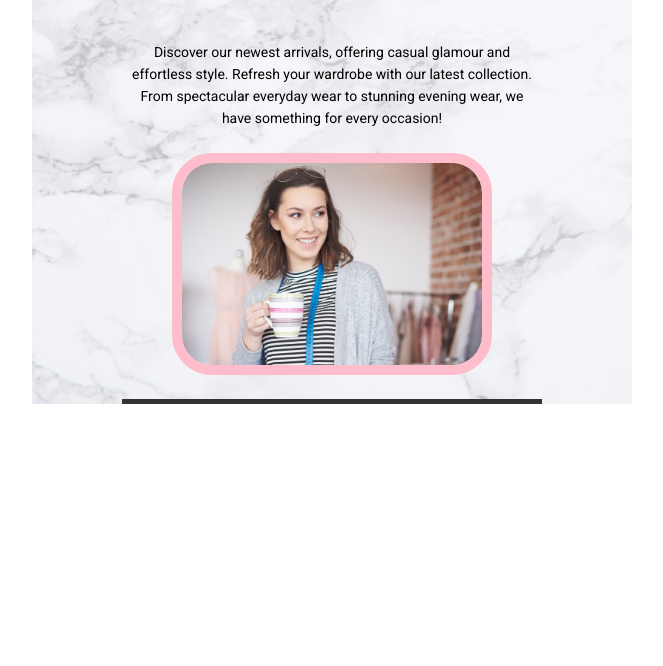
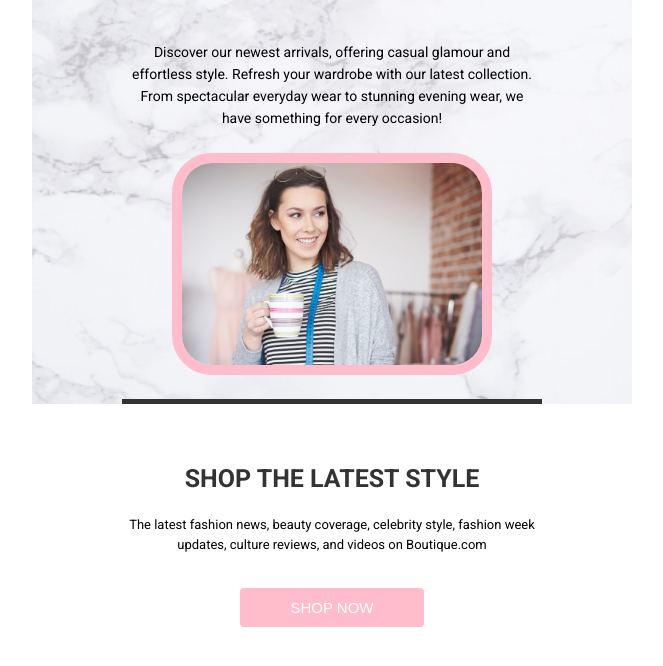
Before and after one commit to LucasPerrotaRoriz/Fashion-Promotional-Email-01, a plain HTML site: page index.html in a window 1280 px wide. Shown: the part 326-992 px from the top of the page, without its empty margins (308-971 px from the left). Before the commit the page ends 800 px from the top, so only its background shows below. Drawn offline with Linux system fonts and the light colour scheme.

Commit message:
Style section

```diff
--- a/index.html
+++ b/index.html
@@ -331,7 +331,56 @@
                 </tr>
                 <!--Email Main : END -->
 
+                <!--Email Style : BEGIN -->
+                <tr>
+                    <td style="background-color: #ffffff;">
+                        <table role="presentation" cellpadding="0" cellspacing="0" border="0" width="100%">
+                            <!-- Clear Spacer : BEGIN -->
+                            <tr>
+                                <td aria-hidden="true" height="40" style="font-size: 0px; line-height: 0px;">
+                                    &nbsp;
+                                </td>
+                            </tr>
+                            <!-- Clear Spacer : END -->
 
+                            <tr>
+                                <td align="center" style="font-family: 'Roboto', 'Helvetica Neue', Helvetica, Arial, 'Lucida Grande', sans-serif;">
+                                    <h2 style="font-size: 25px; line-height: 30px; text-transform: uppercase; color: #333333;">
+                                        Shop the latest style
+                                    </h2>
+                                    <p style="width: 75%; font-size: 13px; line-height: 20px; margin-left: auto; margin-right: auto;">
+                                        The latest fashion news, beauty coverage, celebrity style, fashion week updates, culture reviews, and videos on Boutique.com
+                                    </p>
+                                </td>
+                            </tr>
+                            <tr>
+                                <td style="padding-top: 20px; padding-bottom: 20px;">
+                                    <!-- Button : BEGIN -->
+                                    <table align="center" role="presentation" cellspacing="0" cellpadding="0" border="0" style="margin: auto;">
+                                        <tr>
+                                            <td style="border-radius: 10px; background-color: #ffbcca;">
+											    <a style="background: #ffbcca; font-family: sans-serif; font-size: 15px; line-height: 15px; text-transform: uppercase;
+                                                padding-top: 12px; padding-bottom: 12px; padding-left: 50px; padding-right: 50px; color: #ffffff; display: block; border-radius: 4px;">
+                                                    Shop now
+                                                </a>
+											</td>
+                                        </tr>
+                                    </table>
+                                    <!-- Button : END -->
+                                </td>
+                            </tr>
+
+                            <!-- Clear Spacer : BEGIN -->
+                            <tr>
+                                <td aria-hidden="true" height="40" style="font-size: 0px; line-height: 0px;">
+                                    &nbsp;
+                                </td>
+                            </tr>
+                            <!-- Clear Spacer : END -->
+                        </table>
+                    </td>
+                </tr>
+                <!--Email Style : END -->
             </table>
             <!-- Email Body : END -->
 
```
